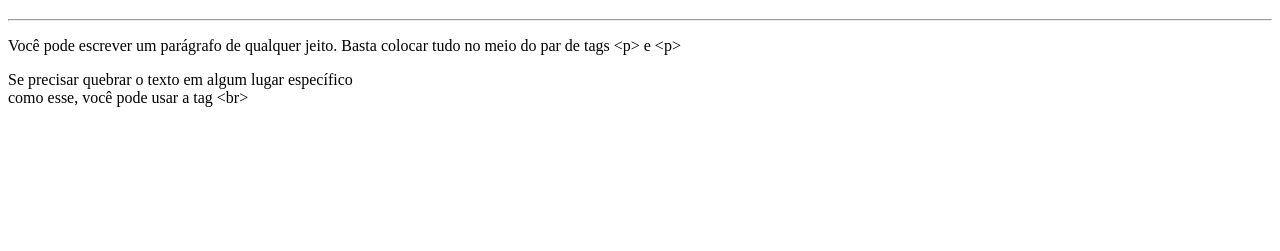
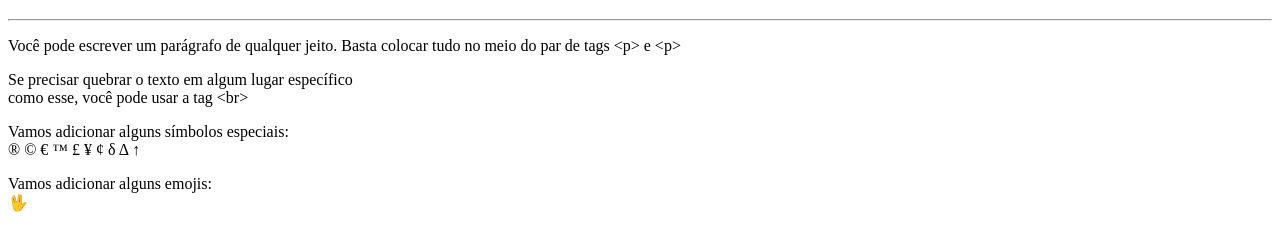
Before and after one commit to thaisramosp/html-css, a plain HTML site: page exercícios/ex002br/index.html in a window 1280 px wide. Shown: the part 61-312 px from the top of the page. Drawn offline with Linux system fonts and the light colour scheme.

Commit message:
Inserindo símbolos e emoji

```diff
--- a/exercícios/ex002br/index.html
+++ b/exercícios/ex002br/index.html
@@ -1,6 +1,5 @@
 <!DOCTYPE html>
 <html lang="pt-br">
-
   <head>
     <meta charset="UTF-8" />
     <meta name="viewport" content="width=device-width, initial-scale=1.0" />
@@ -22,6 +21,25 @@
       como esse, você pode usar a tag &lt;br&gt;
       <!--break row (quebre a linha)-->
     </p>
+
+    <p>
+      Vamos adicionar alguns símbolos especiais: <br />
+      &reg;
+      &copy;
+      &euro;
+      &trade;
+      &pound;
+      &yen;
+      &cent;
+      &delta;
+      &Delta;
+      &uarr;
+    </p>
+
+    <p>
+      Vamos adicionar alguns emojis: <br>
+      &#x1f596;
+    </p>
+
   </body>
-
 </html>
```
Also changed, not shown: exercícios/ex001/index.html (+0 -2 lines). Lines whose indentation alone changed are shown as unchanged.
